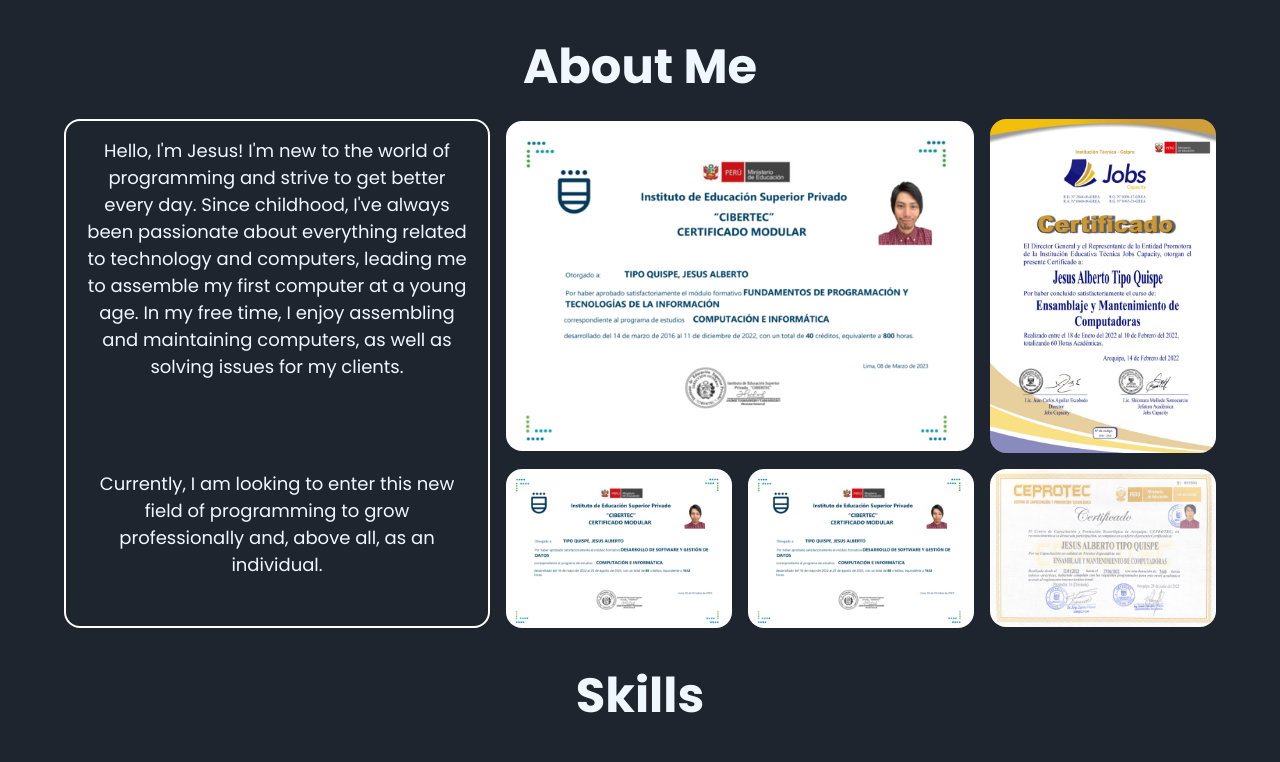
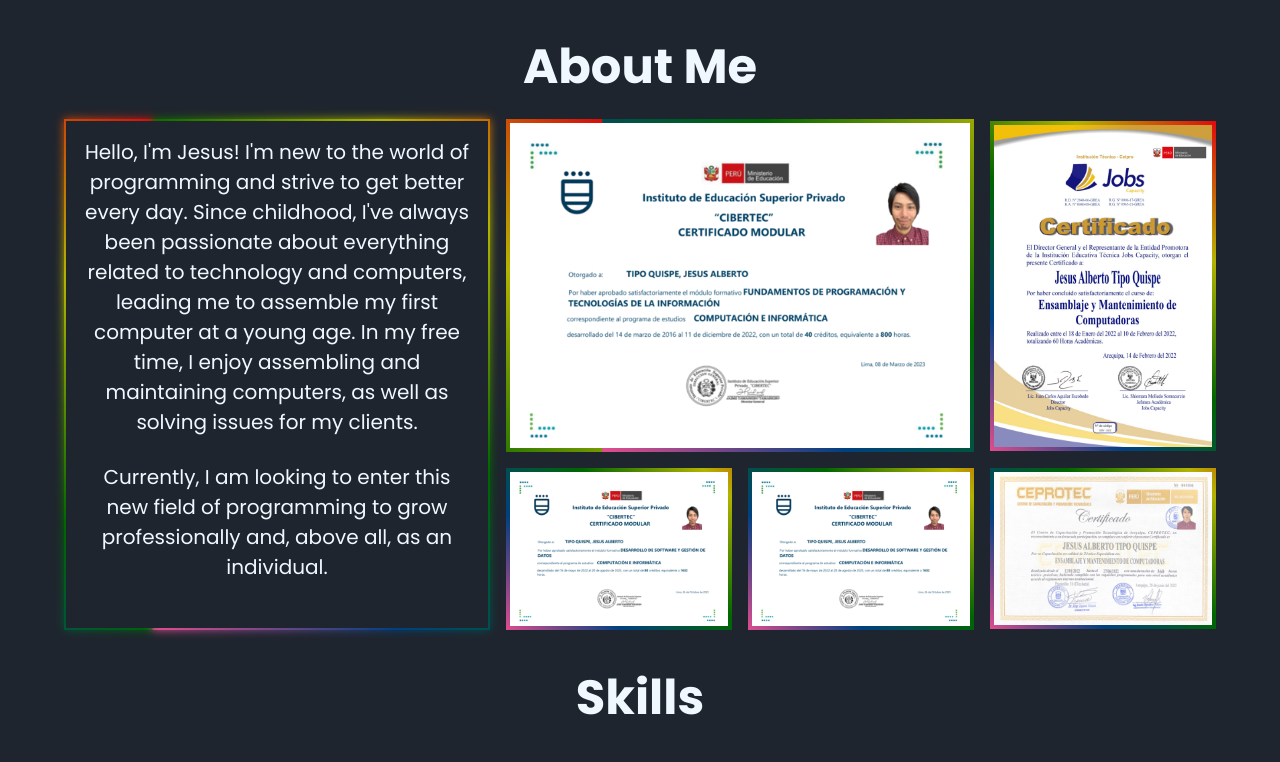
Before and after one commit to JesusWe02/portfolio, a React (Vite) app: page / in a window 1280 px wide. Shown: the part 801-1563 px from the top of the page. Built offline with nearby package versions, Linux system fonts and the light colour scheme.

Commit message:
skills add css

```diff
--- a/src/Components/Header/Header.css
+++ b/src/Components/Header/Header.css
@@ -7,7 +7,7 @@
   position: fixed;
   width: 100%;
   top: 0;
-  z-index: 1;
+  z-index: 4;
   overflow: visible;
   box-shadow: 0 1px 12px rgba(223, 217, 217, 0.3);
 }
@@ -108,7 +108,7 @@
 }
 .ul-container > li > a:hover {
   color: var(--white);
-  transform: scale(1.1); /* Agregado: escala al pasar el mouse */
+  transform: scale(1.1);
 }
 
 @media (min-width: 768px) {
--- a/src/Components/Skills/Skills.css
+++ b/src/Components/Skills/Skills.css
@@ -9,7 +9,6 @@ header > h2 {
   padding-top: 2rem;
   font-size: 3rem;
 }
-
 .aboutMe-section {
   width: 80%;
   margin: 0 auto;
@@ -25,25 +24,66 @@ header > h2 {
 .container-aboutMe > div:not(.first, .second) {
   display: none;
 }
+
+.container-aboutMe > div:not(:first-child) {
+  transition: transform 0.3s;
+  cursor: pointer;
+  position: relative;
+  z-index: 1;
+}
+.container-aboutMe > div:before,
+.container-aboutMe > div:after {
+  content: '';
+  position: absolute;
+  left: -2px;
+  top: -2px;
+  background: linear-gradient(
+    45deg,
+    #e64d8f,
+    #004080,
+    #006600,
+    #b3b300,
+    #e00d0d,
+    #e64d8f,
+    #004080,
+    #006600,
+    #b3b300,
+    #d80c0c
+  );
+  background-size: 400%;
+  width: calc(100% + 4px);
+  height: calc(100% + 4px);
+  z-index: -1;
+  animation: steam 40s linear infinite;
+}
+.container-aboutMe > div:not(:first-child) > img {
+  padding: 4px;
+  width: 100%;
+  height: auto;
+  display: block;
+}
+.container-aboutMe > div:not(:first-child):hover {
+  transform: scale(1.05);
+}
 .first {
   max-width: 500px;
-  min-height: 400px;
+  min-height: auto;
+  position: relative;
+  z-index: 1;
+  border: 2px solid var(--primary-dark);
+}
+.first:after {
+  filter: blur(5px);
+}
+.first-content {
+  background-color: var(--primary-dark);
   padding: 1rem;
-  border: 2px solid var(--white);
-  border-radius: 1rem;
 }
 .second {
   max-width: 500px;
   max-height: auto;
-  border-radius: 1rem;
   overflow: hidden;
 }
-.second > img {
-  width: 100%;
-  height: auto;
-  display: block;
-}
-
 .skills-section {
   width: 90%;
   margin: 0 auto;
@@ -75,7 +115,11 @@ header > h2 {
 .other-skills > h3 {
   font-size: 2.5rem;
 }
-
+@media (min-width: 500px) {
+  .first-content > p {
+    font-size: 19px;
+  }
+}
 @media (min-width: 768px) {
   .container-aboutMe > div:nth-child(3) {
     display: block;
@@ -97,29 +141,27 @@ header > h2 {
     min-height: 100%;
     max-width: 600px;
   }
-  .first > p {
+  .first-content > p {
     font-size: 18px;
   }
   .second {
-    max-height: 100%;
-    max-width: 300px;
-  }
-  .second > img {
-    width: 100%;
-    height: auto;
-    display: block;
+    max-width: 280px;
   }
   .third {
     grid-column: 2;
-    max-height: 100%;
-    max-width: 300px;
-    border-radius: 1rem;
+    max-width: 280px;
     overflow: hidden;
   }
-  .third > img {
-    width: 100%;
-    height: auto;
-    display: block;
+}
+
+@media (min-width: 900px) {
+  .first-content > p {
+    font-size: 20px;
+  }
+}
+@media (min-width: 1000px) {
+  .first-content > p {
+    font-size: 21px;
   }
 }
 
@@ -137,6 +179,9 @@ header > h2 {
   .first {
     min-width: 200px;
   }
+  .first-content > p {
+    font-size: 18px;
+  }
   .second {
     grid-column: 2/4;
     max-width: 600px;
@@ -147,46 +192,42 @@ header > h2 {
   }
   .fourth {
     width: auto;
-    border-radius: 1rem;
     grid-column: 4;
     grid-row: 1;
     overflow: hidden;
   }
   .fourth > img {
-    width: 100%;
-    height: 100%;
-    object-fit: cover;
-    display: grid;
+    min-height: 308px;
   }
-  .fifth {
+  .fifth,
+  .six {
     max-width: 300px;
     max-height: 200px;
-    border-radius: 1rem;
     overflow: hidden;
     align-self: flex-start;
   }
-  .fifth > img {
-    width: 100%;
-    min-height: auto;
-    display: block;
-  }
-  .six {
-    max-width: 300px;
-    max-height: 200px;
-    border-radius: 1rem;
-    overflow: hidden;
-    align-self: flex-start;
-  }
-  .six > img {
-    width: 100%;
-    height: auto;
-    display: block;
+}
+@media (min-width: 1230px) {
+  .first-content > p {
+    font-size: 20px;
   }
 }
-
+@media (min-width: 1300px) {
+  .first-content > p {
+    font-size: 21px;
+  }
+}
+@media (min-width: 1400px) {
+  .first-content > p {
+    font-size: 22px;
+  }
+}
 @media (min-width: 1500px) {
   header > h2 {
     font-size: 4.5rem;
+  }
+  .first-content > p {
+    font-size: 18px;
   }
   .container-aboutMe {
     padding-top: 1.5rem;
@@ -216,3 +257,36 @@ header > h2 {
     width: 20%;
   }
 }
+
+@media (min-width: 1600px) {
+  .first-content > p {
+    font-size: 19px;
+  }
+}
+@media (min-width: 1700px) {
+  .first-content > p {
+    font-size: 21px;
+  }
+}
+@media (min-width: 1800px) {
+  .first-content > p {
+    font-size: 22px;
+  }
+}
+@media (min-width: 1900px) {
+  .first-content > p {
+    font-size: 23px;
+  }
+}
+
+@keyframes steam {
+  0% {
+    background-position: 0 0;
+  }
+  50% {
+    background-position: 400% 0;
+  }
+  100% {
+    background-position: 0 0;
+  }
+}
--- a/src/Components/Skills/Skills.tsx
+++ b/src/Components/Skills/Skills.tsx
@@ -1,20 +1,20 @@
-import "./Skills.css";
-import htmlImg from "../../icons/html.svg";
-import cssImg from "../../icons/css.svg";
-import jsImg from "../../icons/js.svg";
-import typeScriptImg from "../../icons/typescript.svg";
-import reactImg from "../../icons/react.svg";
-import gitImg from "../../icons/git-black.svg";
+import './Skills.css';
+import htmlImg from '../../icons/html.svg';
+import cssImg from '../../icons/css.svg';
+import jsImg from '../../icons/js.svg';
+import typeScriptImg from '../../icons/typescript.svg';
+import reactImg from '../../icons/react.svg';
+import gitImg from '../../icons/git-black.svg';
 
-import javaImg from "../../icons/java-black.svg";
-import mysqlImg from "../../icons/mysql-black.svg";
-import githublImg from "../../icons/github-logo.svg";
-import bootstrapImg from "../../icons/bootstrap.svg";
+import javaImg from '../../icons/java-black.svg';
+import mysqlImg from '../../icons/mysql-black.svg';
+import githublImg from '../../icons/github-logo.svg';
+import bootstrapImg from '../../icons/bootstrap.svg';
 
-import moduloI from "../../imgs/CertificadoI.png";
-import moduloII from "../../imgs/CertificadoII.png";
-import ceprotec from "../../imgs/CeprotecCertificado.png";
-import jobs from "../../imgs/JobsCetificado.png";
+import moduloI from '../../imgs/CertificadoI.png';
+import moduloII from '../../imgs/CertificadoII.png';
+import ceprotec from '../../imgs/CeprotecCertificado.png';
+import jobs from '../../imgs/JobsCetificado.png';
 
 export function Skills() {
   return (
@@ -25,6 +25,7 @@ export function Skills() {
         </header>
         <section className="container-aboutMe">
           <div className="first">
+            <div className="first-content">
               <p>
                 Hello, I'm Jesus! I'm new to the world of programming and strive
                 to get better every day. Since childhood, I've always been
@@ -35,9 +36,10 @@ export function Skills() {
               </p>
               <br />
               <p>
-              Currently, I am looking to enter this new field of programming to
-              grow professionally and, above all, as an individual.
+                Currently, I am looking to enter this new field of programming
+                to grow professionally and, above all, as an individual.
               </p>
+            </div>
           </div>
           <div className="second">
             <img src={moduloI} alt="certificadoTest" />
```
Lines whose indentation alone changed are shown as unchanged.
